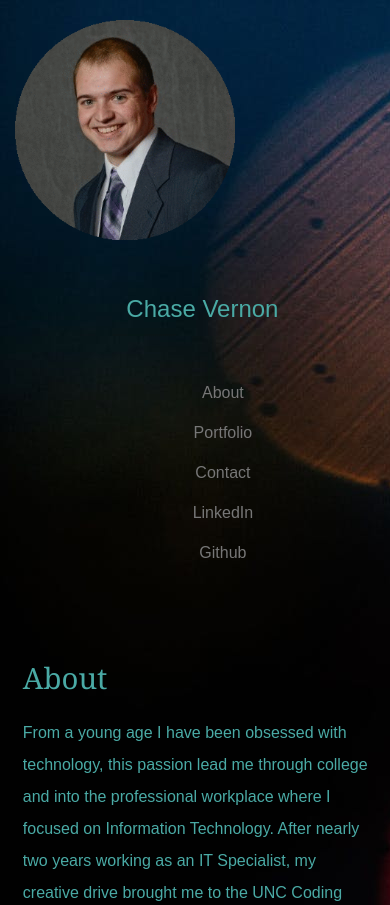
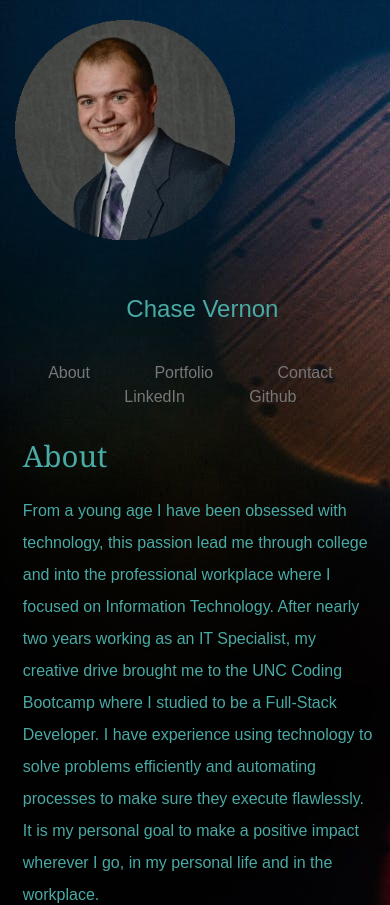
Before and after one commit to csvernon/UpdatedPortfolio, a plain HTML site: page index.html in a window 390 px wide. Shown: the top 905 px of the page. Drawn offline with nearby package versions, Linux system fonts and the light colour scheme.

Commit message:
mobile friendly updates

```diff
--- a/assets/css/style.css
+++ b/assets/css/style.css
@@ -182,6 +182,9 @@ textarea{
     text-align: center;
     font-size: 24px;
   }
+  h2{
+    padding-top: 0;
+  }
 	header{
 		width: 100%;
         height: 5%
@@ -190,20 +193,22 @@ textarea{
     width:100%;
     text-align:center;
     margin:auto;
-    padding-top: 50px;
-    padding-left: 25px;
     float: none;
   }
-
+ul {
+  display: initial;
+}
+#ULabout {
+  padding-left: 0;
+}
   h2{
     margin:auto;
     padding-top: 50px;
 
 }
 .portfolio{
-  width: 400px;
-  height: 275px;
-text-align: center;
+  width: 320px;
+  height: 240px;
  }
  section {
    max-width: 80%;
@@ -228,21 +233,28 @@ iframe{
 	header{
 		width: 100%;
   }
+  h2{
+    padding-top: 0;
+  }
   .header-bar{
     max-width: 100%;
   }
   .link-container{
       padding-right: 1.5rem;
-      float: right;
       margin: auto;
-      text-align: center
+      text-align: center;
+      display: inline;
   }
   .portfolio{
     width: 320px;
     height: 240px;
    }
-
-
+   ul {
+    display: initial;
+  }
+  #ULabout {
+    padding-left: 0;
+  }
 }
 @media only screen and (max-width: 1000px) {
     body{
@@ -254,8 +266,9 @@ iframe{
     }
     .link-container{
         padding-right: 1.5rem;
-        float: right;
         margin: auto;
+        display: inline;
+
     }
 
     header{
@@ -264,8 +277,17 @@ iframe{
 section {
   width: 90%;
 }
+ul {
+  display: initial;
+}
+h2{
+  padding-top: 0;
+}
 .portfolio{
   width: 320px;
   height: 240px;
  }
+ #ULabout {
+  padding-left: 0;
 }
+}
--- a/index.html
+++ b/index.html
@@ -28,7 +28,7 @@
                 <div class="row">
 
                     <div class="link-container">
-                        <ul> <a href="#" onclick="return false;" id="indexBtn">About</a></ul>
+                        <ul id="ULabout"> <a href="#" onclick="return false;" id="indexBtn">About</a></ul>
                         <ul> <a href="#" onclick="return false;" id="portfolioBtn" >Portfolio</a></ul>
                         <ul> <a href="#" onclick="return false;" id="contactBtn" >Contact</a></ul>
                         <ul> <a href="https://www.linkedin.com/in/chasevernon/">LinkedIn</a></ul>
```
